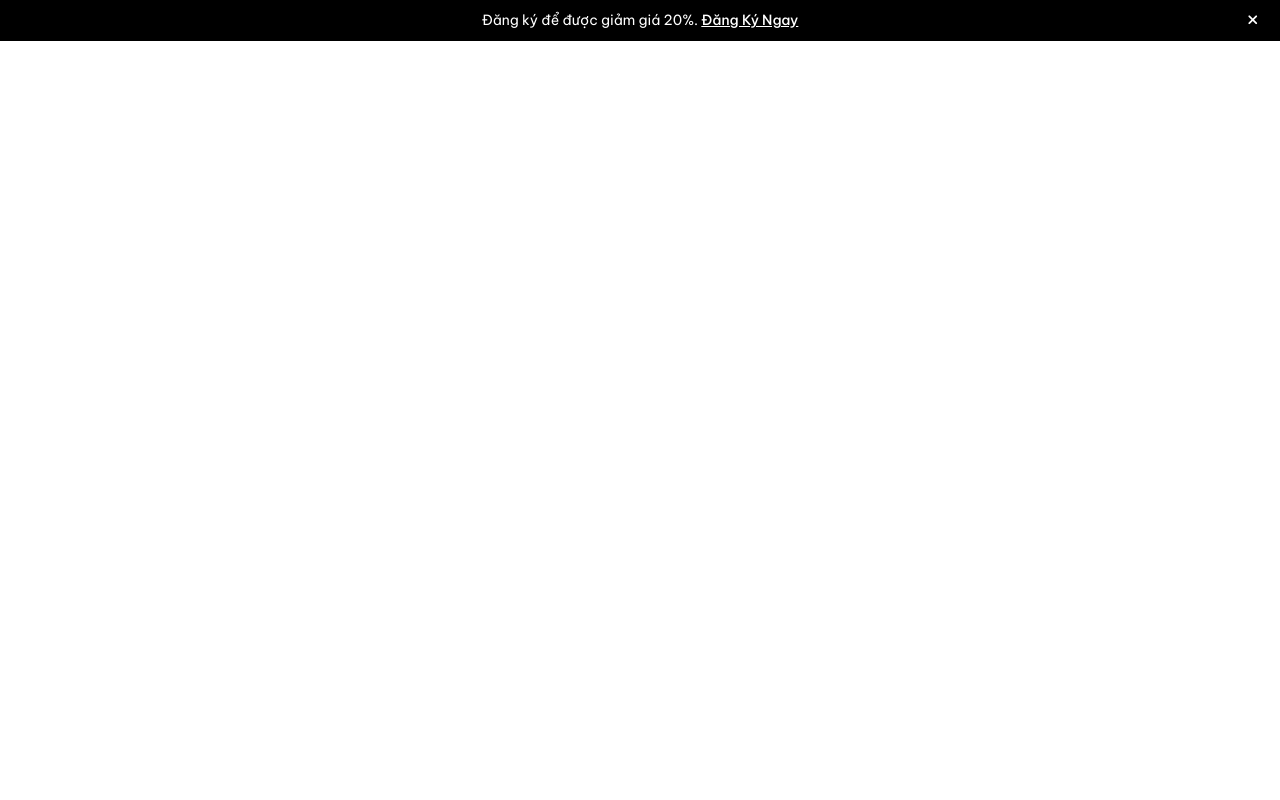
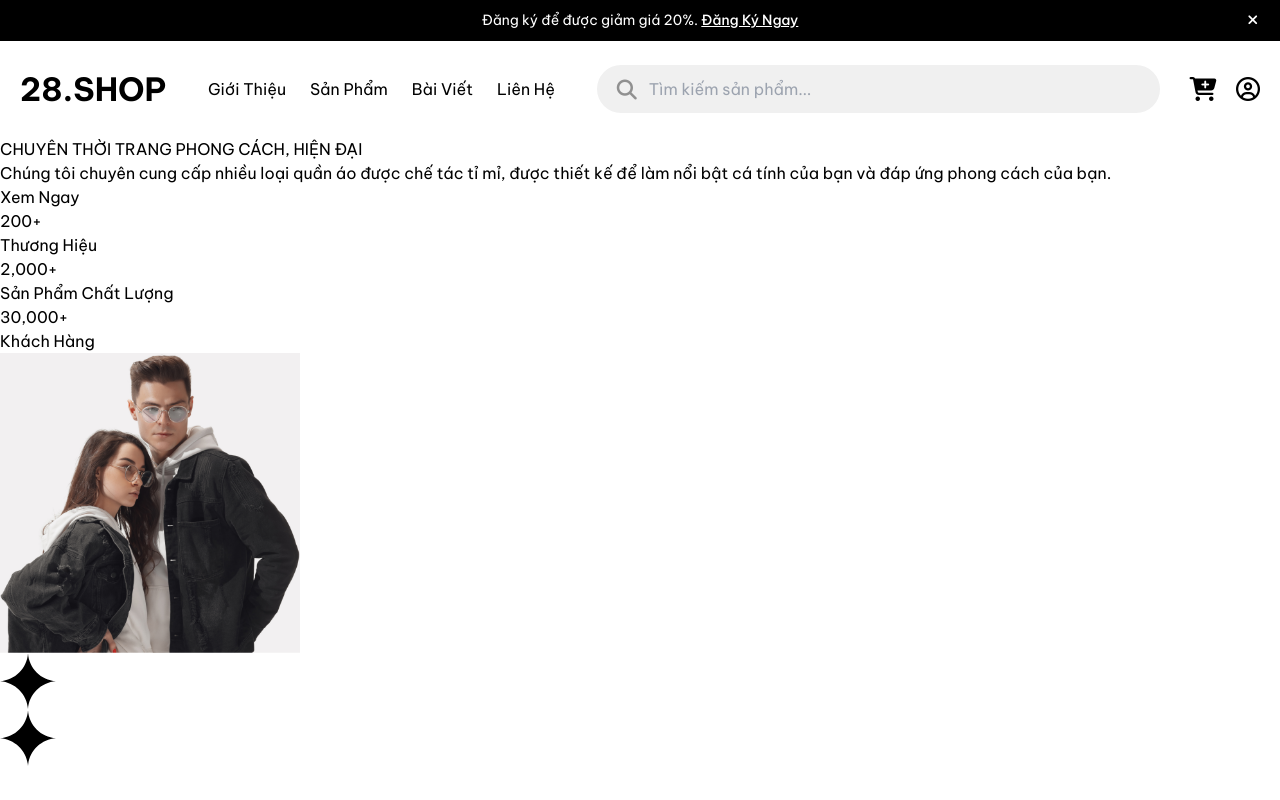
Before and after one commit to hongson2120061/Project-3, a website: page template/index.pug in a window 1280 px wide. Drawn offline with nearby package versions, Linux system fonts and the light colour scheme; files that its build step writes are made by us from their sources; files whose address does not match are found by name.

Commit message:
version-2

```diff
--- a/template/index.pug
+++ b/template/index.pug
@@ -18,3 +18,55 @@ html
                 div(class="text-white absolute right-[2px] top-[10px] text-[14px]")
                     i(class="fa-solid fa-xmark")
         //- End top head
+        //- Header
+        div(class="bg-white py-[24px]")
+            div(class="container mx-auto flex justify-between items-center")
+                div(class="text-[32px] font-[700] text-primary")  28.SHOP
+                nav(class="")
+                    ul(class="flex justify-between")
+                        li(class="text-[16px] font-[400]  mx-[12px]")
+                            a(class="text-primary" href="#") Giới Thiệu
+                        li(class="text-[16px] font-[400]  mx-[12px]")
+                            a(class="text-primary" href="#") Sản Phẩm
+                        li(class="text-[16px] font-[400] text-primary mx-[12px]")
+                            a(class="text-primary" href="#") Bài Viết
+                        li(class="text-[16px] font-[400] text-primary mx-[12px]")
+                            a(class="text-primary" href="#") Liên Hệ
+                form(class="bg-[#F0F0F0] w-[563px] h-[48px] rounded-[62px] relative"  action="#")
+                    input(class="bg-transparent outline-0 w-full h-full pl-[52px] pr-[10px]" type="text" placeholder="Tìm kiếm sản phẩm...")
+                    button(class="absolute top-[10px] left-[20px] text-[#00000066] text-[20px]")
+                        i(class="fa-solid fa-magnifying-glass")
+                div(class="")
+                    a(class="text-[24px] text-primary")
+                        i(class="fa-solid fa-cart-plus")
+                    a(class="text-[24px] text-primary ml-[14px]")
+                        i(class="fa-regular fa-circle-user")
+        //- End Header
+        //- Section-1
+        div(class="")
+            div(class="container")
+                div(class="")
+                    h1(class="") CHUYÊN THỜI TRANG PHONG CÁCH, HIỆN ĐẠI
+                    div(class="") Chúng tôi chuyên cung cấp nhiều loại quần áo được chế tác tỉ mỉ, được thiết kế để làm nổi bật cá tính của bạn và đáp ứng phong cách của bạn.
+                    a(class="") Xem Ngay
+                    div(class="")
+                        div(class="")
+                            div(class="") 200+
+                            div(class="") Thương Hiệu
+                        div(class="")
+                            div(class="") 2,000+
+                            div(class="") Sản Phẩm Chất Lượng
+                        div(class="")
+                            div(class="") 30,000+
+                            div(class="") Khách Hàng
+                div(class="")
+                    div(class="")
+                        img(class="w-[300px]" src="assets/images/image-1.png")
+                    div(class="")
+                        img(class="" src="assets/images/icon-1.svg")
+
+                    div(class="")
+                        img(class="" src="assets/images/icon-1.svg")
+
+
+        //- End Section-1
```
Also changed, not shown: assets/images/banner-1.jpg (added), assets/images/banner-2.jpg (added), assets/images/banner-3.jpg (added), assets/images/banner-4.jpg (added), assets/images/icon-1.svg (added), assets/images/image-1.png (added), assets/images/partner-1.png (added), assets/images/partner-2.png (added), assets/images/partner-3.png (added), assets/images/partner-4.png (added), assets/images/partner-5.png (added), assets/images/product-1.jpg (added), assets/images/product-2.jpg (added), assets/images/product-3.jpg (added), 2 more files.
